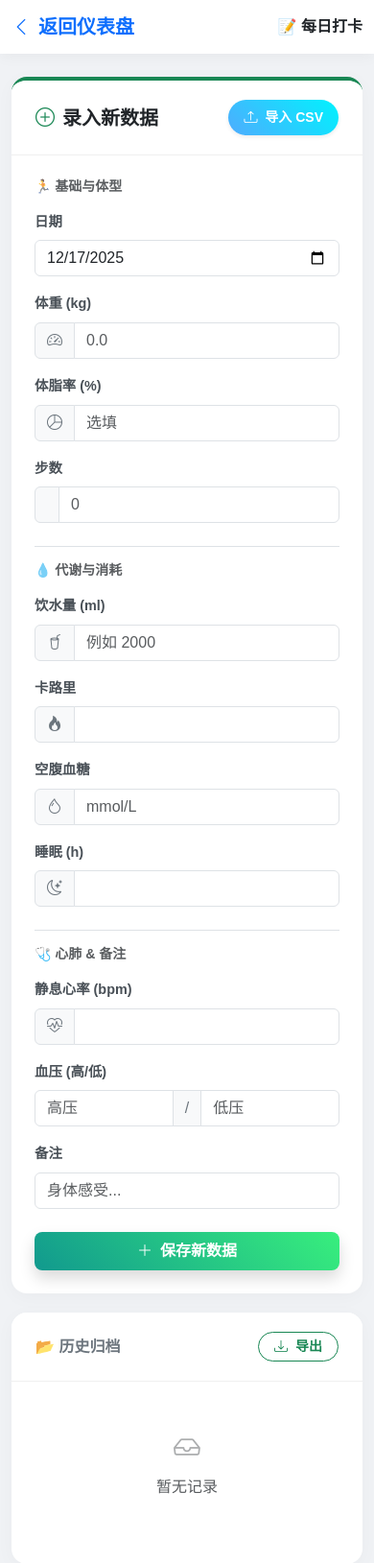
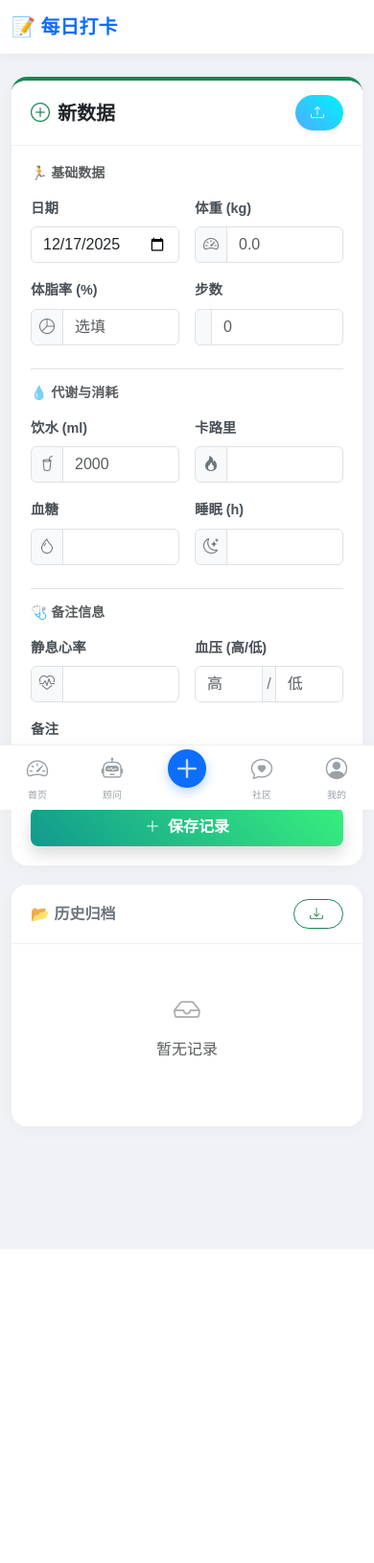
Before and after one commit to Yanami-qaq/health-assistant, a Flask app: page /record in a window 390 px wide. Shown: the top 1629 px of the page at 96% size. After the commit the page ends 1302 px from the top, so only its background shows below. Run offline with Flask 3, Linux system fonts and the light colour scheme; the visitor is signed in with stand-in values (Sample User, id 1); data that the repository does not hold is empty.

Commit message:
适配双端网页

```diff
--- a/app/static/css/dashboard.css
+++ b/app/static/css/dashboard.css
@@ -60,3 +60,68 @@ body {
 }
 .plan-markdown-output h6 { font-size: 1rem; margin-top: 10px; font-weight: bold; color: #2c3e50; }
 .plan-markdown-output ul { padding-left: 20px; margin-bottom: 8px; }
+
+/* =========================================
+   📱 全局移动端适配 (核心)
+   ========================================= */
+
+/* 1. 底部导航栏样式 (仅手机显示) */
+.mobile-bottom-nav {
+    position: fixed;
+    bottom: 0;
+    left: 0;
+    width: 100%;
+    background: #fff;
+    border-top: 1px solid #f0f0f0;
+    display: flex;
+    justify-content: space-around;
+    align-items: center;
+    padding: 8px 0;
+    z-index: 1050; /* 确保在最上层 */
+    padding-bottom: calc(8px + env(safe-area-inset-bottom)); /* 适配 iPhone 底部黑条 */
+    box-shadow: 0 -2px 10px rgba(0,0,0,0.03);
+}
+
+.mobile-nav-item {
+    text-align: center;
+    color: #9aa0a6;
+    text-decoration: none;
+    font-size: 10px;
+    flex: 1;
+}
+
+.mobile-nav-item i {
+    display: block;
+    font-size: 1.4rem;
+    margin-bottom: 2px;
+}
+
+.mobile-nav-item.active {
+    color: #0d6efd;
+    font-weight: bold;
+}
+
+/* 特殊处理中间的“记录”按钮 */
+.mobile-nav-item-add i {
+    font-size: 2.5rem;
+    color: #0d6efd;
+    margin-top: -15px; /* 向上突起 */
+    filter: drop-shadow(0 4px 6px rgba(13, 110, 253, 0.3));
+}
+
+/* 2. 防止内容被底部导航遮挡 */
+@media (max-width: 767.98px) {
+    body {
+        padding-bottom: 80px; /* 留出导航栏高度 */
+    }
+
+    /* 手机端卡片间距缩小 */
+    .card-body, .p-4, .p-5 {
+        padding: 1.25rem !important; /* 强制改为 p-3 大小 */
+    }
+
+    /* 隐藏不必要的装饰元素 */
+    .d-mobile-none {
+        display: none !important;
+    }
+}
--- a/app/templates/auth/login.html
+++ b/app/templates/auth/login.html
@@ -21,7 +21,7 @@
                         <p class="text-center opacity-75 mt-2">您的 24 小时 AI 健康管家</p>
                     </div>
 
-                    <div class="col-md-7 bg-white p-5">
+                    <div class="col-md-7 bg-white p-4 p-md-5">
                         <div class="d-flex justify-content-center mb-4 gap-4">
                             <div class="role-switch active pb-2" id="tab-user" onclick="switchLogin('user')">
                                 <i class="bi bi-person-fill"></i> 普通用户
--- a/app/templates/health/record.html
+++ b/app/templates/health/record.html
@@ -2,14 +2,16 @@
 <html lang="zh">
 <head>
     <meta charset="UTF-8">
-    <title>记录数据 - Health Assistant</title>
+    <meta name="viewport" content="width=device-width, initial-scale=1.0"> <title>记录数据 - Health Assistant</title>
     <link href="https://cdn.jsdelivr.net/npm/bootstrap@5.3.0/dist/css/bootstrap.min.css" rel="stylesheet">
     <link rel="stylesheet" href="https://cdn.jsdelivr.net/npm/bootstrap-icons@1.10.5/font/bootstrap-icons.css">
+    <link rel="stylesheet" href="{{ url_for('static', filename='css/dashboard.css') }}">
     <style>
         body { background-color: #f0f2f5; font-family: 'Nunito', sans-serif; }
-        .navbar { background-color: #fff; box-shadow: 0 2px 15px rgba(0,0,0,0.05); }
         .record-card { border: none; border-radius: 16px; box-shadow: 0 4px 20px rgba(0,0,0,0.03); background: #fff; margin-bottom: 20px; overflow: hidden; }
-        .card-header-custom { background: #fff; border-bottom: 1px solid #f0f0f0; padding: 20px 25px; }
+        .card-header-custom { background: #fff; border-bottom: 1px solid #f0f0f0; padding: 15px 20px; } /* 手机上稍微调小padding */
+        @media (min-width: 768px) { .card-header-custom { padding: 20px 25px; } }
+
         .form-label { font-weight: 600; color: #495057; font-size: 0.9rem; margin-bottom: 8px; }
         .input-group-text { background-color: #f8f9fa; border: 1px solid #dee2e6; color: #6c757d; }
         .form-control:focus { box-shadow: none; border-color: #11998e; }
@@ -17,9 +19,11 @@
         .history-item:hover { background-color: #f8f9fa; border-left-color: #11998e; transform: translateX(5px); }
         .history-item .btn-group-action { opacity: 0; transition: 0.2s; }
         .history-item:hover .btn-group-action { opacity: 1; }
+        /* 手机端始终显示操作按钮，方便触摸 */
+        @media (max-width: 768px) { .history-item .btn-group-action { opacity: 1; } }
+
         .badge-date { background-color: #e3f2fd; color: #0d6efd; font-weight: bold; }
         .btn-sync { background: linear-gradient(45deg, #4facfe, #00f2fe); border: none; color: white; font-weight: bold; }
-        .btn-sync:hover { background: linear-gradient(45deg, #00f2fe, #4facfe); color: white; }
         .btn-save-create { background: linear-gradient(45deg, #11998e, #38ef7d); border: none; }
         .btn-save-edit { background: linear-gradient(45deg, #f093fb, #f5576c); border: none; }
         .btn-save:hover { opacity: 0.9; transform: translateY(-1px); }
@@ -30,10 +34,14 @@
 
 <nav class="navbar navbar-expand-lg sticky-top mb-4">
     <div class="container">
-        <a class="navbar-brand fw-bold text-primary" href="{{ url_for('main.dashboard') }}">
+        <a class="navbar-brand fw-bold text-primary d-none d-md-block" href="{{ url_for('main.dashboard') }}">
             <i class="bi bi-chevron-left me-2"></i>返回仪表盘
         </a>
-        <span class="navbar-text fw-bold text-dark">📝 每日打卡</span>
+        <span class="navbar-brand fw-bold text-primary d-md-none">
+            📝 每日打卡
+        </span>
+
+        <span class="navbar-text fw-bold text-dark d-none d-md-block">📝 每日打卡</span>
     </div>
 </nav>
 
@@ -57,10 +65,10 @@
                 <div class="card-header-custom d-flex justify-content-between align-items-center">
                     <div>
                         {% if edit_record %}
-                            <h5 class="m-0 fw-bold text-dark"><i class="bi bi-pencil-square text-warning me-2"></i>编辑记录</h5>
-                            <small class="text-muted">正在修改 {{ edit_record.date }} 的数据</small>
+                            <h5 class="m-0 fw-bold text-dark"><i class="bi bi-pencil-square text-warning me-2"></i>编辑</h5>
+                            <small class="text-muted d-none d-sm-inline">正在修改 {{ edit_record.date }}</small>
                         {% else %}
-                            <h5 class="m-0 fw-bold text-dark"><i class="bi bi-plus-circle text-success me-2"></i>录入新数据</h5>
+                            <h5 class="m-0 fw-bold text-dark"><i class="bi bi-plus-circle text-success me-2"></i>新数据</h5>
                         {% endif %}
                     </div>
 
@@ -68,41 +76,41 @@
                     <div>
                         <input type="file" id="importFile" accept=".csv" style="display: none;" onchange="handleFileUpload(this)">
                         <button type="button" class="btn btn-sm btn-sync rounded-pill px-3 py-2 shadow-sm" onclick="document.getElementById('importFile').click()">
-                            <i class="bi bi-upload me-1"></i> 导入 CSV
+                            <i class="bi bi-upload me-1"></i> <span class="d-none d-sm-inline">导入 CSV</span>
                         </button>
                     </div>
                     {% else %}
-                    <a href="{{ url_for('record.index') }}" class="btn btn-sm btn-light border rounded-pill text-muted"><i class="bi bi-x-lg"></i> 取消编辑</a>
+                    <a href="{{ url_for('record.index') }}" class="btn btn-sm btn-light border rounded-pill text-muted"><i class="bi bi-x-lg"></i> 取消</a>
                     {% endif %}
                 </div>
 
-                <div class="card-body p-4">
+                <div class="card-body p-3 p-md-4">
                     <form method="POST" action="{{ url_for('record.update', record_id=edit_record.id) if edit_record else url_for('record.index') }}">
 
-                        <h6 class="text-muted small fw-bold mb-3 text-uppercase ls-1">🏃 基础与体型</h6>
+                        <h6 class="text-muted small fw-bold mb-3 text-uppercase ls-1">🏃 基础数据</h6>
                         <div class="row g-3 mb-4">
-                            <div class="col-md-3">
+                            <div class="col-6 col-md-3">
                                 <label class="form-label">日期</label>
                                 <input type="date" class="form-control" id="date" name="date" required value="{{ edit_record.date if edit_record else '' }}">
                             </div>
-                            <div class="col-md-3">
+                            <div class="col-6 col-md-3">
                                 <label class="form-label">体重 (kg)</label>
                                 <div class="input-group">
-                                    <span class="input-group-text"><i class="bi bi-speedometer2"></i></span>
+                                    <span class="input-group-text px-2"><i class="bi bi-speedometer2"></i></span>
                                     <input type="number" step="0.1" class="form-control" id="weight" name="weight" placeholder="0.0" value="{{ edit_record.weight if edit_record else '' }}">
                                 </div>
                             </div>
-                            <div class="col-md-3">
+                            <div class="col-6 col-md-3">
                                 <label class="form-label">体脂率 (%)</label>
                                 <div class="input-group">
-                                    <span class="input-group-text"><i class="bi bi-pie-chart"></i></span>
+                                    <span class="input-group-text px-2"><i class="bi bi-pie-chart"></i></span>
                                     <input type="number" step="0.1" class="form-control" id="body_fat" name="body_fat" placeholder="选填" value="{{ edit_record.body_fat if edit_record and edit_record.body_fat else '' }}">
                                 </div>
                             </div>
-                            <div class="col-md-3">
+                            <div class="col-6 col-md-3">
                                 <label class="form-label">步数</label>
                                 <div class="input-group">
-                                    <span class="input-group-text"><i class="bi bi-footprint"></i></span>
+                                    <span class="input-group-text px-2"><i class="bi bi-footprint"></i></span>
                                     <input type="number" class="form-control" id="steps" name="steps" placeholder="0" value="{{ edit_record.steps if edit_record else '' }}">
                                 </div>
                             </div>
@@ -110,54 +118,54 @@
 
                         <h6 class="text-muted small fw-bold mb-3 text-uppercase ls-1 border-top pt-3">💧 代谢与消耗</h6>
                         <div class="row g-3 mb-4">
-                            <div class="col-md-3">
-                                <label class="form-label">饮水量 (ml)</label>
+                            <div class="col-6 col-md-3">
+                                <label class="form-label">饮水 (ml)</label>
                                 <div class="input-group">
-                                    <span class="input-group-text"><i class="bi bi-cup-straw"></i></span>
-                                    <input type="number" class="form-control" id="water_intake" name="water_intake" placeholder="例如 2000" value="{{ edit_record.water_intake if edit_record and edit_record.water_intake else '' }}">
+                                    <span class="input-group-text px-2"><i class="bi bi-cup-straw"></i></span>
+                                    <input type="number" class="form-control" id="water_intake" name="water_intake" placeholder="2000" value="{{ edit_record.water_intake if edit_record and edit_record.water_intake else '' }}">
                                 </div>
                             </div>
-                            <div class="col-md-3">
+                            <div class="col-6 col-md-3">
                                 <label class="form-label">卡路里</label>
                                 <div class="input-group">
-                                    <span class="input-group-text"><i class="bi bi-fire"></i></span>
+                                    <span class="input-group-text px-2"><i class="bi bi-fire"></i></span>
                                     <input type="number" class="form-control" id="calories" name="calories" value="{{ edit_record.calories if edit_record else '' }}">
                                 </div>
                             </div>
-                            <div class="col-md-3">
-                                <label class="form-label">空腹血糖</label>
+                            <div class="col-6 col-md-3">
+                                <label class="form-label">血糖</label>
                                 <div class="input-group">
-                                    <span class="input-group-text"><i class="bi bi-droplet"></i></span>
-                                    <input type="number" step="0.1" class="form-control" id="blood_glucose" name="blood_glucose" placeholder="mmol/L" value="{{ edit_record.blood_glucose if edit_record and edit_record.blood_glucose else '' }}">
+                                    <span class="input-group-text px-2"><i class="bi bi-droplet"></i></span>
+                                    <input type="number" step="0.1" class="form-control" id="blood_glucose" name="blood_glucose" placeholder="" value="{{ edit_record.blood_glucose if edit_record and edit_record.blood_glucose else '' }}">
                                 </div>
                             </div>
-                            <div class="col-md-3">
+                            <div class="col-6 col-md-3">
                                 <label class="form-label">睡眠 (h)</label>
                                 <div class="input-group">
-                                    <span class="input-group-text"><i class="bi bi-moon-stars"></i></span>
+                                    <span class="input-group-text px-2"><i class="bi bi-moon-stars"></i></span>
                                     <input type="number" step="0.1" class="form-control" id="sleep_hours" name="sleep_hours" value="{{ edit_record.sleep_hours if edit_record and edit_record.sleep_hours else '' }}">
                                 </div>
                             </div>
                         </div>
 
-                        <h6 class="text-muted small fw-bold mb-3 text-uppercase ls-1 border-top pt-3">🩺 心肺 & 备注</h6>
+                        <h6 class="text-muted small fw-bold mb-3 text-uppercase ls-1 border-top pt-3">🩺 备注信息</h6>
                         <div class="row g-3 mb-4">
-                            <div class="col-md-4">
-                                <label class="form-label">静息心率 (bpm)</label>
+                            <div class="col-6 col-md-4">
+                                <label class="form-label">静息心率</label>
                                 <div class="input-group">
-                                    <span class="input-group-text"><i class="bi bi-heart-pulse"></i></span>
+                                    <span class="input-group-text px-2"><i class="bi bi-heart-pulse"></i></span>
                                     <input type="number" class="form-control" id="heart_rate" name="heart_rate" value="{{ edit_record.heart_rate if edit_record and edit_record.heart_rate else '' }}">
                                 </div>
                             </div>
-                            <div class="col-md-4">
+                            <div class="col-6 col-md-4">
                                 <label class="form-label">血压 (高/低)</label>
                                 <div class="input-group">
-                                    <input type="number" class="form-control" id="blood_pressure_high" name="bp_high" placeholder="高压" value="{{ edit_record.blood_pressure_high if edit_record and edit_record.blood_pressure_high else '' }}">
-                                    <span class="input-group-text">/</span>
-                                    <input type="number" class="form-control" id="blood_pressure_low" name="bp_low" placeholder="低压" value="{{ edit_record.blood_pressure_low if edit_record and edit_record.blood_pressure_low else '' }}">
+                                    <input type="number" class="form-control" id="blood_pressure_high" name="bp_high" placeholder="高" value="{{ edit_record.blood_pressure_high if edit_record and edit_record.blood_pressure_high else '' }}">
+                                    <span class="input-group-text px-1">/</span>
+                                    <input type="number" class="form-control" id="blood_pressure_low" name="bp_low" placeholder="低" value="{{ edit_record.blood_pressure_low if edit_record and edit_record.blood_pressure_low else '' }}">
                                 </div>
                             </div>
-                            <div class="col-md-4">
+                            <div class="col-12 col-md-4">
                                 <label class="form-label">备注</label>
                                 <input type="text" class="form-control" id="note" name="note" placeholder="身体感受..." value="{{ edit_record.note if edit_record else '' }}">
                             </div>
@@ -166,7 +174,7 @@
                         {% if edit_record %}
                         <button type="submit" class="btn btn-save btn-save-edit w-100 shadow text-white fw-bold py-2 rounded-3"><i class="bi bi-check-circle-fill me-2"></i>保存修改</button>
                         {% else %}
-                        <button type="submit" class="btn btn-save btn-save-create w-100 shadow text-white fw-bold py-2 rounded-3"><i class="bi bi-plus-lg me-2"></i>保存新数据</button>
+                        <button type="submit" class="btn btn-save btn-save-create w-100 shadow text-white fw-bold py-2 rounded-3"><i class="bi bi-plus-lg me-2"></i>保存记录</button>
                         {% endif %}
                     </form>
                 </div>
@@ -177,7 +185,7 @@
             <div class="record-card h-100">
                 <div class="card-header-custom d-flex justify-content-between align-items-center">
                     <h6 class="m-0 fw-bold text-secondary">📂 历史归档</h6>
-                    <a href="{{ url_for('record.export') }}" class="btn btn-sm btn-outline-success rounded-pill px-3 fw-bold" title="下载所有数据"><i class="bi bi-download me-1"></i> 导出</a>
+                    <a href="{{ url_for('record.export') }}" class="btn btn-sm btn-outline-success rounded-pill px-3 fw-bold" title="下载所有数据"><i class="bi bi-download me-1"></i> <span class="d-none d-sm-inline">导出</span></a>
                 </div>
                 <div class="list-group list-group-flush" style="max-height: 700px; overflow-y: auto;">
                     {% for record in records %}
@@ -197,18 +205,18 @@
                                     {% set h_m = user.height / 100 %}
                                     {% set bmi = record.weight / (h_m * h_m) %}
                                     {% if bmi < 18.5 %}
-                                        <span class="bmi-badge bg-info text-white" title="BMI: {{ '%.1f'|format(bmi) }}">偏瘦</span>
+                                        <span class="bmi-badge bg-info text-white">偏瘦</span>
                                     {% elif bmi > 24 %}
-                                        <span class="bmi-badge bg-warning text-dark" title="BMI: {{ '%.1f'|format(bmi) }}">超重</span>
+                                        <span class="bmi-badge bg-warning text-dark">超重</span>
                                     {% else %}
-                                        <span class="bmi-badge bg-success text-white" title="BMI: {{ '%.1f'|format(bmi) }}">标准</span>
+                                        <span class="bmi-badge bg-success text-white">标准</span>
                                     {% endif %}
                                 {% endif %}
                             </div>
 
                             <div class="text-end">
                                 {% if record.blood_glucose %}
-                                    <span class="badge bg-danger bg-opacity-10 text-danger border border-danger border-opacity-25 me-1">血糖 {{ record.blood_glucose }}</span>
+                                    <span class="badge bg-danger bg-opacity-10 text-danger border border-danger border-opacity-25 me-1">糖 {{ record.blood_glucose }}</span>
                                 {% endif %}
                                 <small class="text-muted">{{ record.steps }} 步</small>
                             </div>
@@ -223,6 +231,24 @@
     </div>
 </div>
 
+<nav class="mobile-bottom-nav d-md-none">
+    <a href="{{ url_for('main.dashboard') }}" class="mobile-nav-item {{ 'active' if request.endpoint == 'main.dashboard' }}">
+        <i class="bi bi-speedometer2"></i>首页
+    </a>
+    <a href="{{ url_for('plan.index') }}" class="mobile-nav-item {{ 'active' if request.endpoint == 'plan.index' }}">
+        <i class="bi bi-robot"></i>顾问
+    </a>
+    <a href="{{ url_for('record.index') }}" class="mobile-nav-item mobile-nav-item-add active">
+        <i class="bi bi-plus-circle-fill"></i>
+    </a>
+    <a href="{{ url_for('community.index') }}" class="mobile-nav-item {{ 'active' if request.endpoint == 'community.index' }}">
+        <i class="bi bi-chat-heart"></i>社区
+    </a>
+    <a href="{{ url_for('user.settings') }}" class="mobile-nav-item {{ 'active' if request.endpoint == 'user.settings' }}">
+        <i class="bi bi-person-circle"></i>我的
+    </a>
+</nav>
+
 <script src="https://cdn.jsdelivr.net/npm/bootstrap@5.3.0/dist/js/bootstrap.bundle.min.js"></script>
 <script>
     {% if not edit_record %}
@@ -235,7 +261,7 @@
         const formData = new FormData();
         formData.append('file', file);
         const btn = document.querySelector('.btn-sync');
-        const originalContent = '<i class="bi bi-upload me-1"></i> 导入 CSV';
+        const originalContent = '<i class="bi bi-upload me-1"></i> <span class="d-none d-sm-inline">导入 CSV</span>';
         btn.innerHTML = '<span class="spinner-border spinner-border-sm"></span> 解析中...';
         btn.disabled = true;
 
@@ -244,7 +270,7 @@
         .then(result => {
             if (result.status === 'success') {
                 const data = result.data;
-                // 自动回填所有字段
+                // 自动回填
                 const fields = ['date', 'weight', 'steps', 'calories', 'sleep_hours', 'heart_rate', 'blood_pressure_high', 'blood_pressure_low', 'note', 'body_fat', 'water_intake', 'blood_glucose'];
                 fields.forEach(id => {
                     if(data[id] && document.getElementById(id)) document.getElementById(id).value = data[id];
```
Also changed, not shown: app/templates/social/community.html (+28 -11 lines), app/templates/user/settings.html (+24 -2 lines), 1 other file.
